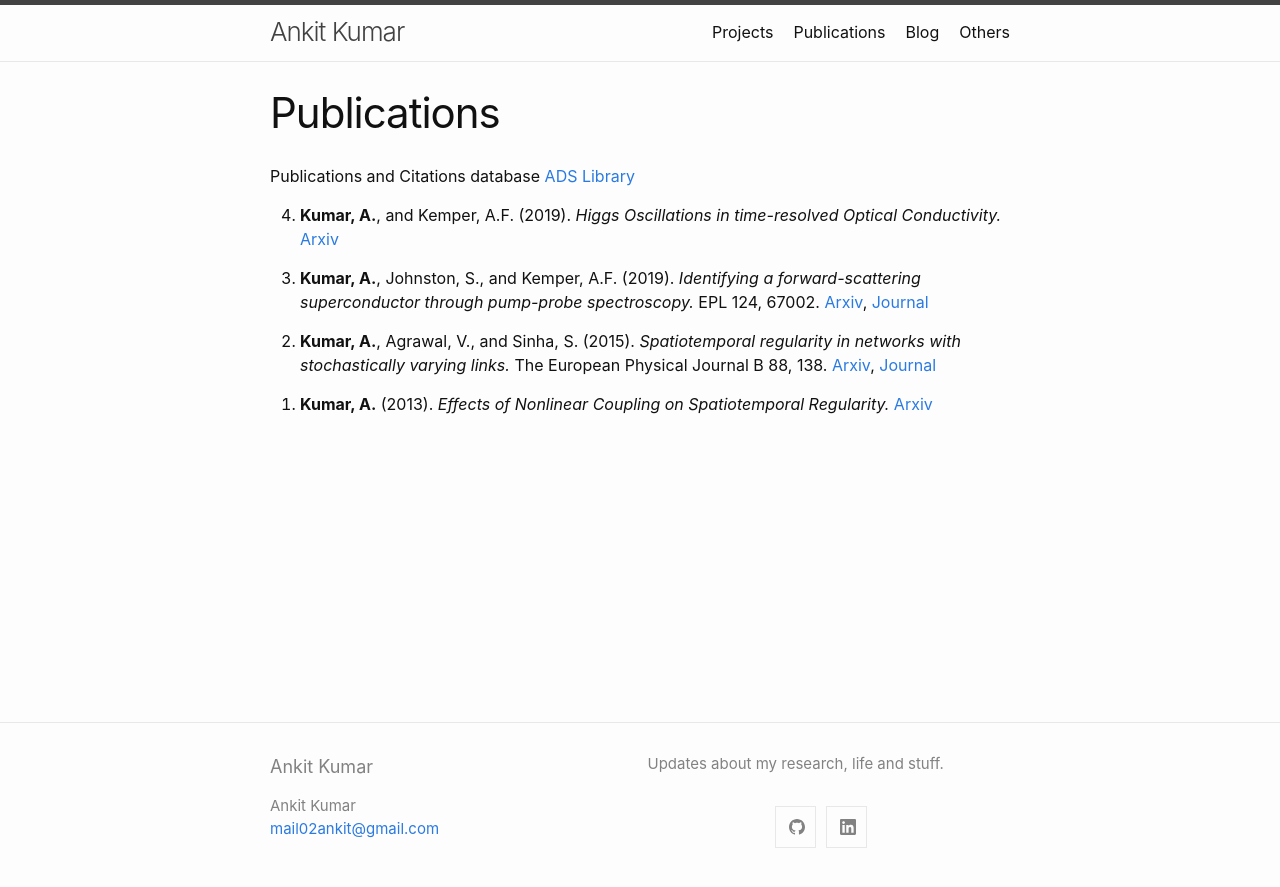
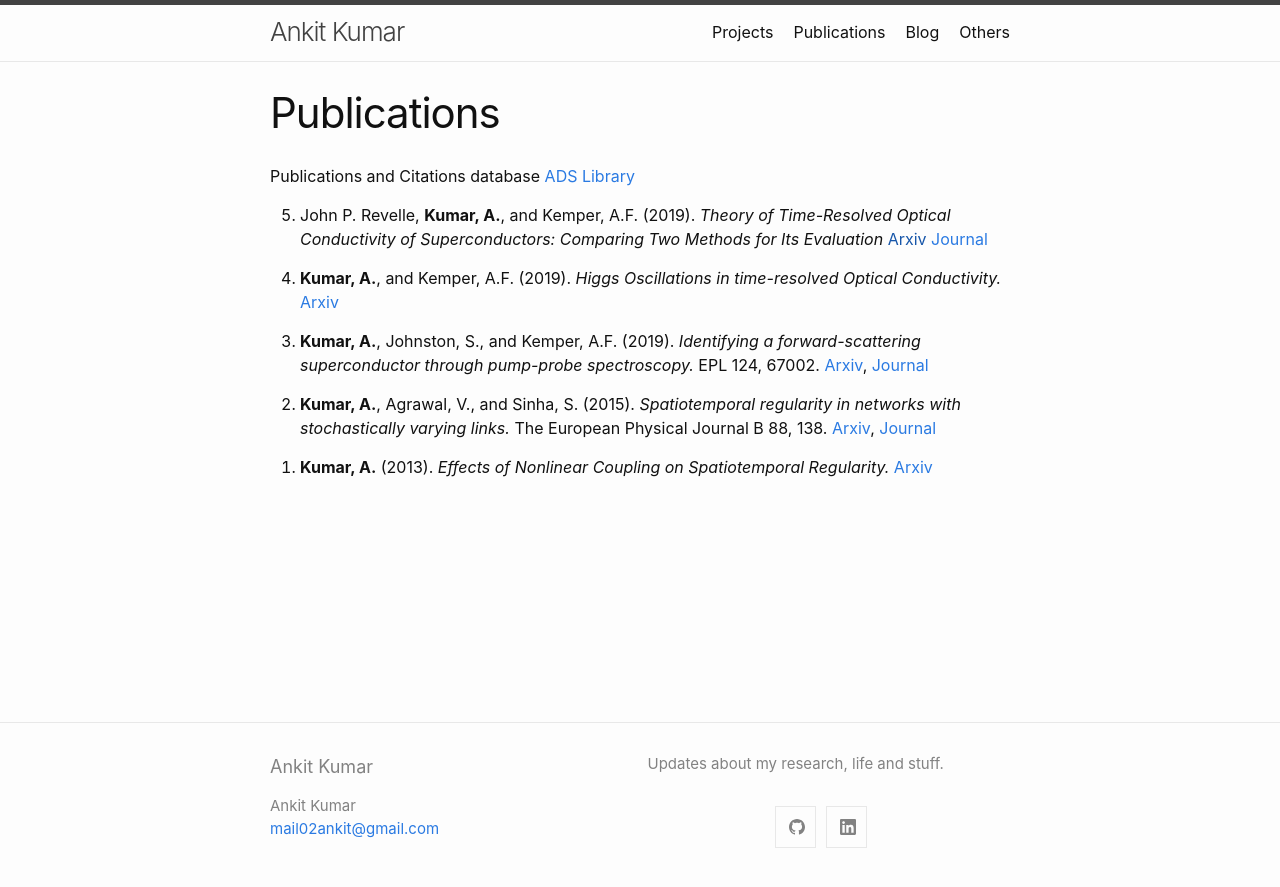
Before and after one commit to mail02ankit/mail02ankit.github.io, a Jekyll site: the page built from 02_publications.md, in a window 1280 px wide. Shown: the top 887 px of the page. Built offline with Jekyll 4.4.1, drawn with Linux system fonts in a browser that asks for light colours.

Commit message:
CV update, publication update

```diff
--- a/02_publications.md
+++ b/02_publications.md
@@ -5,6 +5,11 @@ permalink: /publications/
 ---
 
 Publications and Citations database [ADS Library](https://ui.adsabs.harvard.edu/public-libraries/GenfDFZvTECuoIrnChPeHw)
+
+0. John P. Revelle, **Kumar, A.**, and Kemper, A.F. (2019).
+*Theory of Time-Resolved Optical Conductivity of Superconductors: Comparing Two Methods for Its Evaluation*
+[Arxiv]()
+[Journal](https://www.mdpi.com/2410-3896/4/3/79)
 
 0. **Kumar, A.**, and Kemper, A.F. (2019).
 *Higgs Oscillations in time-resolved Optical Conductivity.*
```
Also changed, not shown: 1 other file.
